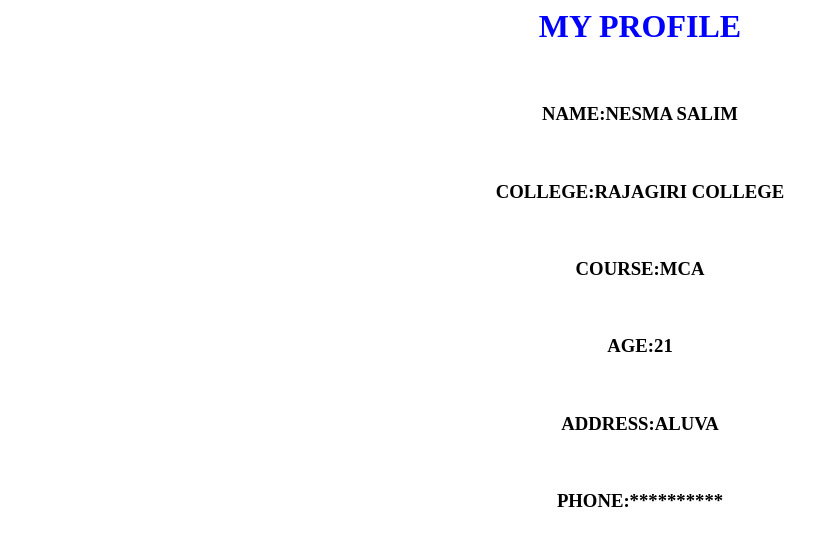
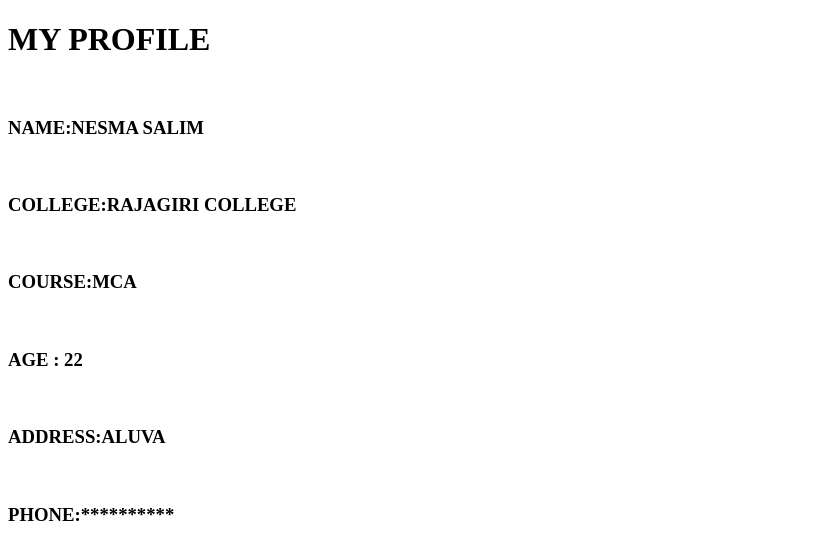
Before and after one commit to nesma2222/weblab, a plain HTML site: page index.html in a window 1280 px wide. Shown: the whole page, without its empty margins (0-839 px from the left). Drawn offline with Linux system fonts and the light colour scheme.

```diff
--- a/index.html
+++ b/index.html
@@ -1,16 +1,17 @@
-<html>
-    <head>
-        <title>MY PROFILE</title>
-    </head>
-    <BODY>
-    <CENTER>
-       <FONT COLOR="BLUE"><H1>MY PROFILE</H1></FONT><BR>
-        <H3>NAME:NESMA SALIM</H3><BR>
-        <H3>COLLEGE:RAJAGIRI COLLEGE</H3><BR>
-       <h3>COURSE:MCA</h3><BR>
-        <H3>AGE:21</H3><BR>
-        <H3>ADDRESS:ALUVA</H3><BR>
-        <H3>PHONE:**********</H3>
-        </CENTER>
-    </BODY>
+<!DOCTYPE html>
+<html lang="en">
+<head>
+    <meta charset="UTF-8">
+    <meta name="viewport" content="width=device-width, initial-scale=1.0">
+    <title>Document</title>
+</head>
+<body>
+      <h1>MY PROFILE</h1><br>
+        <h3>NAME:NESMA SALIM</h3><br>
+        <h3>COLLEGE:RAJAGIRI COLLEGE</h3><br>
+       <h3>COURSE:MCA</h3><br>
+        <h3>AGE : 22</h3><br>
+        <h3>ADDRESS:ALUVA</h3><br>
+        <h3>PHONE:**********</h3>
+        </body>
 </html>
```
Also changed, not shown: demo.html (added, +13 -0 lines).
